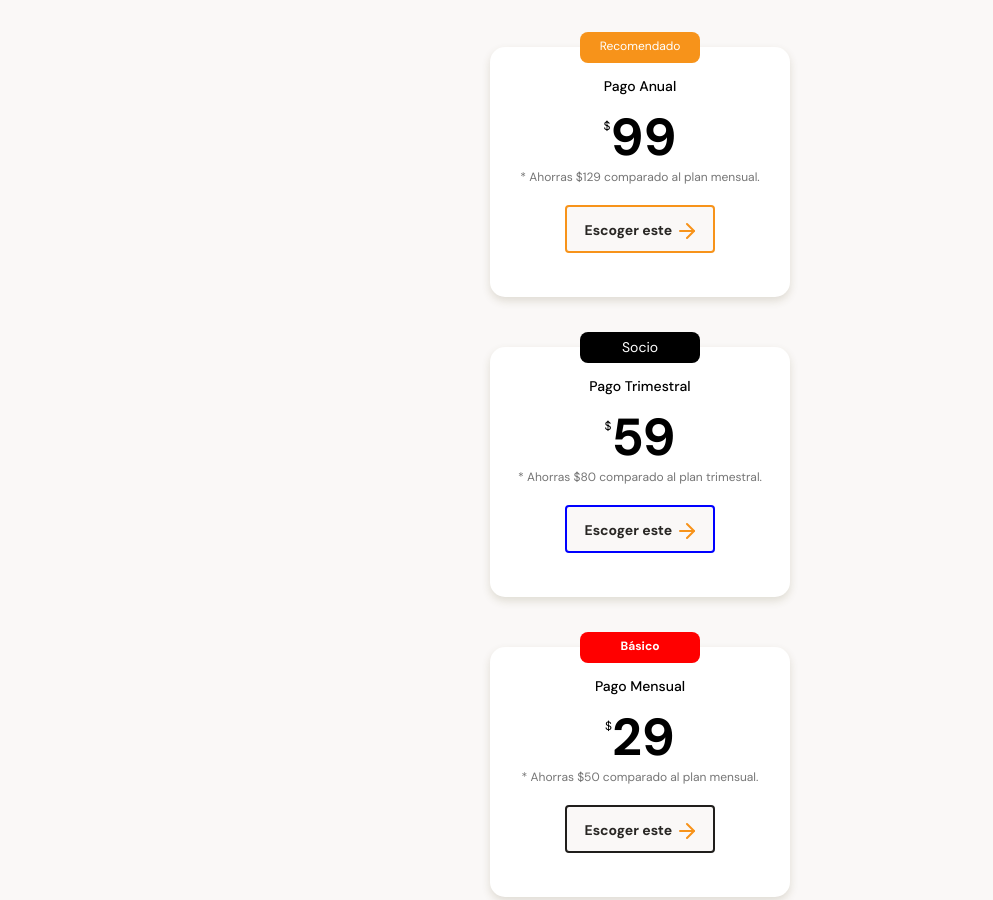
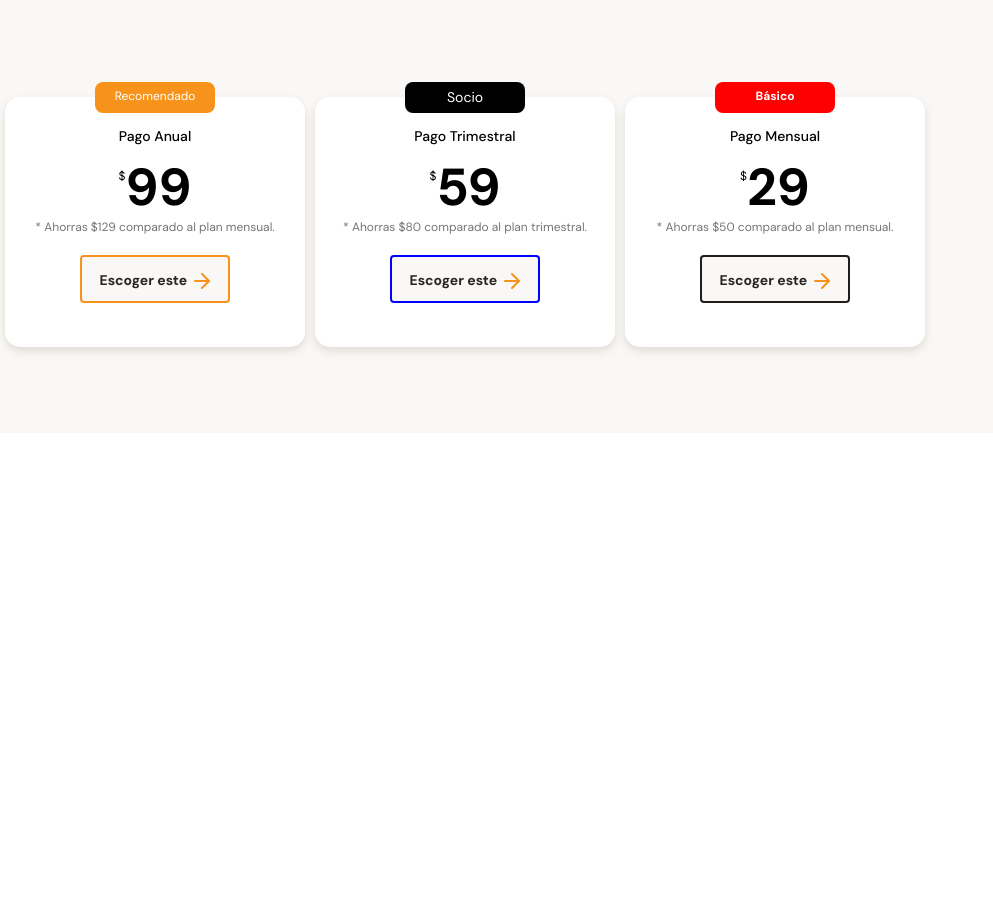
Before and after one commit to juancahdez/Mobile-First, a plain HTML site: page index.html in a window 1280 px wide. Shown: the part 2517-3417 px from the top of the page, without its empty margins (0-993 px from the left). After the commit the page ends 2950 px from the top, so only its background shows below. Drawn offline with Linux system fonts and the light colour scheme.

Commit message:
Scroll horizontal y fin de seccion de planes y se agregaron ultimos detalles para terminar

```diff
--- a/style.css
+++ b/style.css
@@ -421,13 +421,22 @@
     color: #757575;
 }
 
+.plans--container-slider {
+    display: flex;
+    height: 316px;
+    overflow-x: scroll;
+    overscroll-behavior-x: contain;
+    scroll-snap-type: x proximity;
+}
+
 .plans--container-card {
     position: relative;
+    scroll-snap-align: center;
     width: 70%;
-    min-width: 230px;  /*La tarjeta los mas pequeño que sera es eso*/
+    min-width: 190px;  /*La tarjeta los mas pequeño que sera es eso*/
     max-width: 300px;   /*La tarjeta no se hara mas grande de 300px*/
     height: 250px;
-    margin: 50px auto 0;
+    margin: 50px 5px 0;
     padding: 0 15px;
     background-color: var(--just-white);
     border-radius: 15px;
@@ -499,10 +508,10 @@
 .plans--container-card-2 {
     position: relative;
     width: 70%;
-    min-width: 230px;
+    min-width: 190px;
     max-width: 300px;
     height: 250px;
-    margin: 50px auto 0;
+    margin: 50px 5px 0;
     padding: 0 15px;
     background-color: var(--just-white);
     border-radius: 15px;
@@ -575,10 +584,10 @@
   .plans--container-card-3 {
       position: relative;
       width: 70%;
-      min-width: 230px;  /*La tarjeta los mas pequeño que sera es eso*/
+      min-width: 190px;  /*La tarjeta los mas pequeño que sera es eso*/
       max-width: 300px;   /*La tarjeta no se hara mas grande de 300px*/
       height: 250px;
-      margin: 50px auto 0;
+      margin: 50px 5px 0;
       padding: 0 15px;
       background-color: var(--just-white);
       border-radius: 15px;
```
